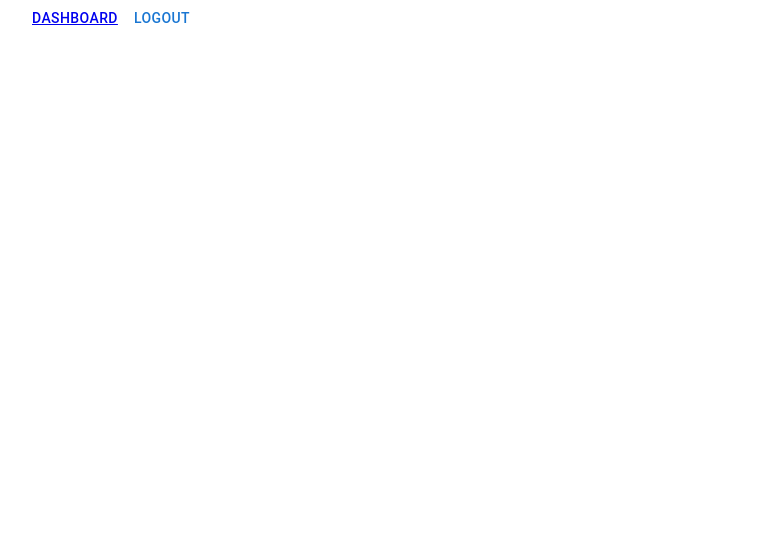
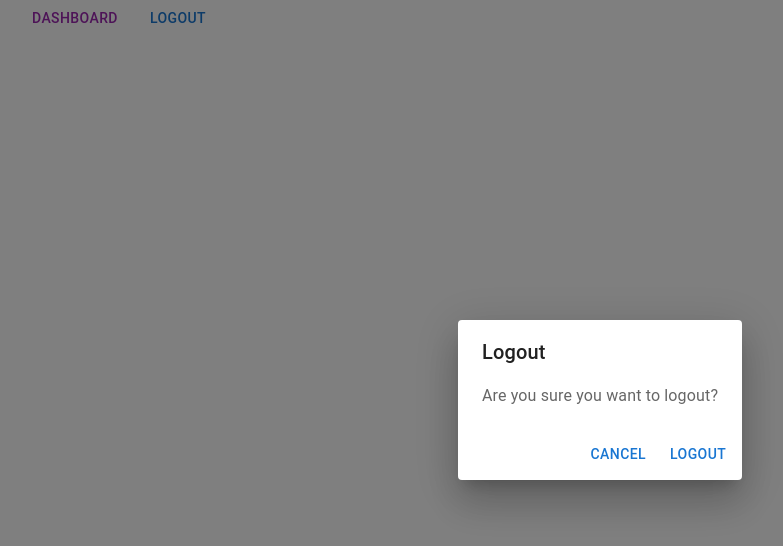
Before and after one commit to abhijbs01/Login_system, a React (Create React App) app: page /home in a window 1280 px wide. Both pictures are taken after a click on the button "LOGOUT". Shown: the top 546 px of the page, without its empty margins (40-823 px from the left). Built offline with nearby package versions, Linux system fonts and the light colour scheme; no server answers.

Commit message:
file changes

```diff
--- a/src/Pages/Dashboard.jsx
+++ b/src/Pages/Dashboard.jsx
@@ -1,9 +1,11 @@
-import React, { useEffect } from "react";
+import React, { useEffect, useState } from "react";
 import { useNavigate } from "react-router-dom";
 import axios from "axios";
 
 function Dashboard() {
   const navigate = useNavigate();
+  const [loading, setLoading] = useState(true);
+
   useEffect(() => {
     const fetchAuthorization = async () => {
       try {
@@ -19,11 +21,19 @@ function Dashboard() {
         }
       } catch (error) {
         console.error("Error:", error);
+        alert("An error occurred while checking authorization. Please try again later.");
         navigate("/");
+      } finally {
+        setLoading(false);
       }
     };
+
     fetchAuthorization();
   }, [navigate]);
+
+  if (loading) {
+    return <div>Loading...</div>;
+  }
 
   return (
     <>
--- a/src/Pages/ForgotPassword.jsx
+++ b/src/Pages/ForgotPassword.jsx
@@ -35,7 +35,15 @@ function ForgotPassword() {
       }
     } catch (error) {
       setIsSubmitting(false);
-      toast.error(error.response.data.message);
+      if (
+        error.response &&
+        error.response.data &&
+        error.response.data.message
+      ) {
+        toast.error(error.response.data.message);
+      } else {
+        toast.error("An error occurred while processing your request.");
+      }
     }
   };
 
--- a/src/Pages/Home.js
+++ b/src/Pages/Home.js
@@ -1,10 +1,12 @@
-import { Button, Container, Grid } from "@mui/material";
-import React from "react";
+import { Button, Container, Grid, Dialog, DialogActions, DialogContent, DialogContentText, DialogTitle } from "@mui/material";
+import React, { useState } from "react";
 import { Link, useNavigate } from "react-router-dom";
 import axios from "axios";
 
 function Home() {
   const navigate = useNavigate();
+  const [logoutDialogOpen, setLogoutDialogOpen] = useState(false);
+
   const handleLogout = () => {
     axios
       .get(`${process.env.REACT_APP_API_URL}/logout`)
@@ -15,27 +17,50 @@ function Home() {
       })
       .catch((error) => {
         console.error(error);
+        // Display an error message to the user
+        alert("An error occurred while logging out. Please try again later.");
       });
+  };
+
+  const openLogoutDialog = () => {
+    setLogoutDialogOpen(true);
+  };
+
+  const closeLogoutDialog = () => {
+    setLogoutDialogOpen(false);
   };
 
   return (
     <div>
       <Container>
-        <Grid container>
-          <Grid>
-            <Button color="secondary">
-              <Link to="/dashboard" sx={{ border: "none" }}>
-                Dashboard
-              </Link>
+        <Grid container spacing={2}>
+          <Grid item>
+            <Button color="secondary" component={Link} to="/dashboard" sx={{ border: "none" }}>
+              Dashboard
             </Button>
           </Grid>
-          <Grid>
-            <Button color="primary" onClick={handleLogout}>
+          <Grid item>
+            <Button color="primary" onClick={openLogoutDialog}>
               Logout
             </Button>
           </Grid>
         </Grid>
       </Container>
+      {/* Logout Confirmation Dialog */}
+      <Dialog open={logoutDialogOpen} onClose={closeLogoutDialog}>
+        <DialogTitle>Logout</DialogTitle>
+        <DialogContent>
+          <DialogContentText>
+            Are you sure you want to logout?
+          </DialogContentText>
+        </DialogContent>
+        <DialogActions>
+          <Button onClick={closeLogoutDialog}>Cancel</Button>
+          <Button onClick={handleLogout} color="primary" autoFocus>
+            Logout
+          </Button>
+        </DialogActions>
+      </Dialog>
     </div>
   );
 }
--- a/src/Pages/ResetPassword.jsx
+++ b/src/Pages/ResetPassword.jsx
@@ -43,13 +43,16 @@ function ResetPassword() {
         } else {
           toast.error("An unexpected error occurred. Please try again later.");
         }
+      } else if (error.request) {
+        toast.error("Network error. Please check your internet connection.");
       } else {
-        toast.error("Network error. Please check your internet connection.");
+        toast.error("An unexpected error occurred. Please try again later.");
       }
     } finally {
       setIsSubmitting(false);
     }
   };
+
 
   return (
     <Container maxWidth="xs">
```
